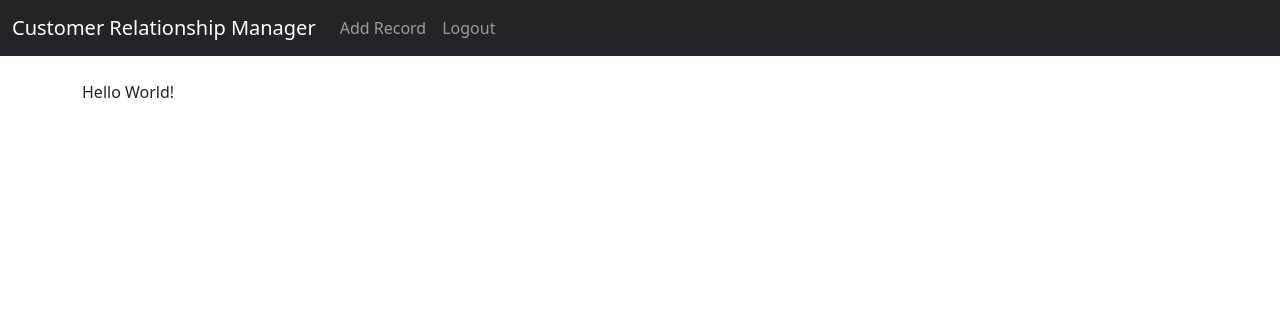
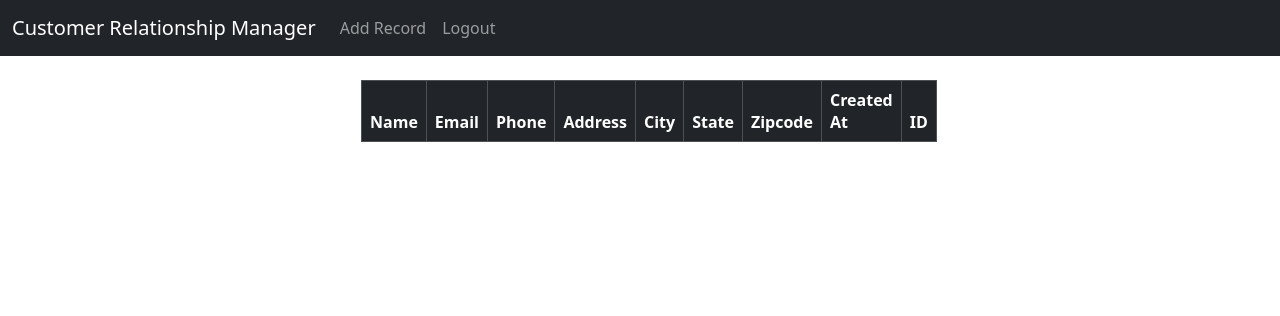
Before and after one commit to deluxe-wizard-seven/crm, a Django app: page / in a window 1280 px wide. Shown: the top 316 px of the page. Run offline with Django 4.2, Linux system fonts and the light colour scheme; the visitor is signed in with stand-in values (Sample User, id 1); lists and menus that the app fills with data are empty.

Commit message:
Added the user registration and logging in and out.

```diff
--- a/website/templates/home.html
+++ b/website/templates/home.html
@@ -2,6 +2,56 @@
 
 {% block content %}
 
-    <p>Hello World!</p>
+<div class="col-md-6 offset-md-3">
+    {% if user.is_authenticated %}
+        <table class="table table-striped table-hover table-bordered">
+            <thead class="table-dark">
+                <tr>
+                    <th scope="col">Name</th>
+                    <th scope="col">Email</th>
+                    <th scope="col">Phone</th>
+                    <th scope="col">Address</th>
+                    <th scope="col">City</th>
+                    <th scope="col">State</th>
+                    <th scope="col">Zipcode</th>
+                    <th scope="col">Created At</th>
+                    <th scope="col">ID</th>
+                </tr>
+            </thead>
+            <tbody>
+                {% if records %}
+                    {% for record in records %}
+                        <tr>
+                            <td>{{ record.first_name }} {{ record.last_name }}</td>
+                            <td>{{ record.email }}</td>
+                            <td>{{ record.phone }}</td>
+                            <td>{{ record.address }}</td>
+                            <td>{{ record.city }}</td>
+                            <td>{{ record.state }}</td>
+                            <td>{{ record.zipcode }}</td>
+                            <td>{{ record.created_at }}</td>
+                            <td><a href="{% url 'record' record.id %}">{{ record.id }}</a></td>
+                        </tr>
+                    {% endfor %}
+                {% endif %}
+            </tbody>
+        </table>
+    {% else %}
+        <h1>Login</h1>
+        <br />
+        <form method="POST" action="{% url 'home' %}">
+            {% csrf_token %}
+            <form>
+                <div class="mb-3">
+                    <input type="text" class="form-control" name="username" placeholder="Name" required>
+                </div>
+                <div class="mb-3">
+                    <input type="password" class="form-control" name="password" placeholder="Password" required>
+                </div>
+                <button type="submit" class="btn btn-primary">Login</button>
+            </form>
+        </form>
+    {% endif %}
+</div>
 
 {% endblock %}
--- a/website/templates/navbar.html
+++ b/website/templates/navbar.html
@@ -11,14 +11,14 @@
                         <a class="nav-link" href="#">Add Record</a>
                     </li>
                     <li class="nav-item">
-                        <a class="nav-link" href="#">Logout</a>
+                        <a class="nav-link" href="{% url 'logout' %}">Logout</a>
                     </li>
                 {% else %}
                     <li class="nav-item">
-                        <a class="nav-link" href="#">Register</a>
+                        <a class="nav-link" href="{% url 'register' %}">Register</a>
                     </li>
                     <li class="nav-item">
-                        <a class="nav-link" href="#">Login</a>
+                        <a class="nav-link" href="{% url 'login' %}">Login</a>
                     </li>
                 {% endif %}
             </ul>
--- a/website/urls.py
+++ b/website/urls.py
@@ -2,5 +2,8 @@ from django.urls import path
 from . import views
 
 urlpatterns = [
-        path("", views.home, name="home"),
+        path("", views.user_login, name="home"),
+        path("login", views.user_login, name="login"),
+        path("logout", views.user_logout, name="logout"),
+        path("register", views.user_create, name="register"),
     ]
--- a/website/views.py
+++ b/website/views.py
@@ -1,7 +1,72 @@
-from django.shortcuts import render
+from django.shortcuts import render, redirect
+from django.contrib.auth import authenticate, login, logout
+from django.contrib.auth.models import User
+from django.contrib import messages
+from .forms import RegistrationForm
 
 # Create your views here.
 
 # Method/Function based view
-def home(request):
+
+# User Views
+
+def user_login(request):
+    """Logs in the user. This is also the default home page."""
+
+    if request.method == "POST":
+        username = request.POST.get("username")
+        password = request.POST.get("password")
+        if user := authenticate(username=username, password=password):
+            login(request, user)
+            messages.success(request, "Successfully Logged In")
+        else:
+            messages.error(request, "Could not log you in. Please check the credentials")
+        return redirect("home")
     return render(request, "home.html", {})
+
+def user_logout(request):
+    """Logs out the user."""
+
+    logout(request)
+    messages.success(request, "Successfully Logged Out")
+    return redirect("home")
+
+def user_create(request):
+    """Creates a new user and store their data in the database."""
+
+    if request.method == "POST":
+        fields = RegistrationForm.Meta.fields
+        params = { field: request.POST.get(field) for field in fields }
+
+        # Checking whether the username is already present in the database or not
+        if User.objects.filter(username=params["username"]).exists():
+            messages.error(request, "Username already exists. Please choose a different username.")
+            return redirect("register")
+        elif params["password1"] != params["password2"]:
+            messages.error(request, "Password Confirmation Failed.")
+            return redirect("register")
+        else:
+            user = RegistrationForm(request.POST)
+            if user.is_valid():
+                user.save()
+                messages.success(request, "User registered successfully.")
+                return redirect("login")
+            else:
+                return render(request, "register.html", context={"form": user})
+    else:
+        form = RegistrationForm()
+        return render(request, "register.html", context={"form": form})
+
+# Record Views
+
+def record_create(request):
+    pass
+
+def record_retrieve(request):
+    pass
+
+def record_update(request):
+    pass
+
+def record_delete(request):
+    pass
```
Also changed, not shown: website/forms.py (added, +30 -0 lines), website/templates/register.html (added, +15 -0 lines).
